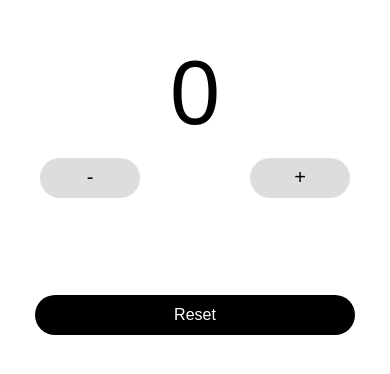
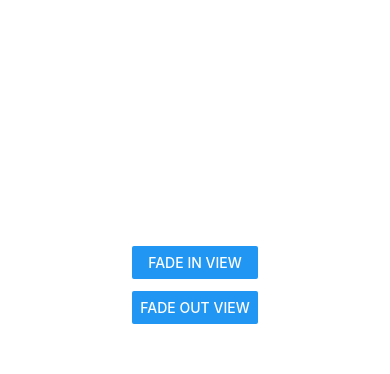
Before and after one commit to Jasmin7102/Project, a React Native app: screen / in a window 390 px wide. Shown: the part 174-548 px from the top of the page. Built offline with nearby package versions, Linux system fonts and the light colour scheme.

Commit message:
Initial Commit

```diff
--- a/App.js
+++ b/App.js
@@ -1,177 +1,69 @@
-import React, {Component} from 'react';
-import {View, Text, SafeAreaView, Button, TouchableOpacity, Alert, StyleSheet } from 'react-native';
-import CounterValue from './CounterValue';
+import React, { Component } from "react";
+import { Animated, Text, View, StyleSheet, Button, SafeAreaView } from "react-native";
 
 class App extends Component {
+  // fadeAnim will be used as the value for opacity. Initial Value: 0
+  state = {
+    fadeAnim: new Animated.Value(0)
+  };
 
-  constructor(props){
-    super(props);
-    this.state = { counter: 0 };
-    console.log("calling the constructor");
-  }
+  fadeIn = () => {
+    // Will change fadeAnim value to 1 in 5 seconds
+    Animated.timing(this.state.fadeAnim, {
+      toValue: 1,
+      duration: 5000
+    }).start();
+  };
 
-  static getDerivedStateFromProps(props, state){
-    console.log("inside getDerivedStateFromProps()");
-    return null;
-  }
+  fadeOut = () => {
+    // Will change fadeAnim value to 0 in 3 seconds
+    Animated.timing(this.state.fadeAnim, {
+      toValue: 0,
+      duration: 3000
+    }).start();
+  };
 
-  onIncrement = () => {
-    if (this.state.counter >= 10){
-      Alert.alert("Value of counter cannot be incremented");
-    }
-    else{
-      this.setState({
-        counter : this.state.counter + 1
-      })
-    }
-  }
-  onDecrement = () => {
-    if (this.state.counter <= 0){
-      Alert.alert("Value of counter cannot be less than 0");
-    }
-    else{
-      this.setState({
-        counter : this.state.counter - 1
-      }
-      )
-    }
-  }
-
-  onReset = () => {
-    this.setState({
-      counter : this.state.counter = 0
-    })
-  }
-
-  render(){
-    console.log("calling the render()");
-    const { counter } = this.state;
-    return(
+  render() {
+    return (
       <SafeAreaView style={styles.container}>
-        <View>
-          <Text style={styles.title}>
-            Counter Application
-          </Text>
-          <CounterValue counter={this.state.counter}/>
-
-
-          <TouchableOpacity
-          style={styles.Decrement}
-          onPress={this.onDecrement}
-          >
-          <Text style= {styles.text}>-</Text>
-          </TouchableOpacity>
-          <TouchableOpacity
-          style={styles.Increment}
-          onPress={this.onIncrement}
-          >
-          <Text style= {styles.text}>+</Text>
-          </TouchableOpacity>
+        <Animated.View
+          style={[
+            styles.fadingContainer,
+            {
+              // Bind opacity to animated value
+              opacity: this.state.fadeAnim
+            }
+          ]}
+        >
+          <Text style={styles.fadingText}>Fading View!</Text>
+        </Animated.View>
+        <View style={styles.buttonRow}>
+          <Button title="Fade In View" onPress={this.fadeIn} />
+          <Button title="Fade Out View" onPress={this.fadeOut} />
         </View>
-      <View>
-         <TouchableOpacity
-           style={styles.button}
-           onPress={this.onReset}
-         >
-           <Text style={styles.reset}>Reset</Text>
-         </TouchableOpacity>
-      </View>
       </SafeAreaView>
     );
   }
-  componentDidMount(){
-    console.log("calling the DidMount()");
-  }
-
-  static getDerivedStateFromProps(props, state){
-    console.log("calling getDerivedStateFromProps()");
-    return null;
-  }
-
-  shouldComponentUpdate() {
-    console.log("calling shouldComponentUpdate()")
-    return true;
-  }
-
-  getSnapshotBeforeUpdate(prevProps, prevState) {
-    console.log("calling getSnapshotBeforeUpdate()");
-    return null;
-  }
-
-  componentDidUpdate() {
-    console.log("calling the DidUpdate()");
-  }
-
-  componentWillUnmount() {
-    console.log("calling the WillUnmount()");
-  }
 }
-
-export default App;
 
 const styles = StyleSheet.create({
   container: {
-    flex: 0,
-    justifyContent: 'center',
+    flex: 1,
+    alignItems: "center",
+    justifyContent: "center"
+  },
+  fadingContainer: {
+    padding: 20,
+    backgroundColor: "powderblue"
+  },
+  fadingText: {
+    fontSize: 28
+  },
+  buttonRow: {
+    flexBasis: 100,
+    justifyContent: "space-evenly",
+    marginVertical: 16
+  }
+});
 
-
-  },
-
-  title: {
-    top: 20,
-    textAlign: 'center',
-    fontSize: 30,
-    fontWeight: 'bold',
-    fontFamily: 'arial',
-  },
-
-  Decrement: {
-    alignItems: 'center',
-    backgroundColor: '#DDDDDD',
-    borderRadius: 20,
-    justifyContent: 'center',
-    position: 'absolute',
-    top: 400,
-    marginLeft: 40,
-    width: 100,
-    height: 40,
-    padding: 10,
-  },
-
-  text: {
-    fontSize: 20,
-    color: '#000000',
-    fontFamily: 'arial',
-  },
-
-  Increment: {
-    alignItems: 'center',
-    backgroundColor:'#DDDDDD',
-    borderRadius: 20,
-    justifyContent: 'center',
-    position: 'absolute',
-    top: 400,
-    marginLeft: 250,
-    width: 100,
-    height: 40,
-  },
-
-  button: {
-    alignItems: 'center',
-    backgroundColor: '#000000',
-    borderRadius: 20,
-    justifyContent: 'center',
-    position: 'absolute',
-    top: 400,
-    marginLeft: 35,
-    width: 320,
-    height: 40,
-  },
-
-  reset: {
-    color: '#FFFFFF',
-    fontSize: 16,
-    fontFamily: 'arial',
-  }
-
-})
+export default App;
--- a/CounterValue.js
+++ /dev/null
@@ -1,62 +0,0 @@
-import React, {Component} from 'react';
-import {View, Text, SafeAreaView, Button, TouchableOpacity, Alert, StyleSheet } from 'react-native';
-
-class CounterValue extends Component {
-    constructor(props){
-        super(props);
-        console.log("calling the child constructor");
-        this.state= {}
-    }
-
-    static getDerivedStateFromProps(props, state){
-        console.log("inside getDerivedStateFromProps()");
-        return null;
-    }
-
-    render(){
-        console.log("calling the child render()");
-        return (
-            <Text style={styles.count}>
-            {this.props.counter}
-          </Text>
-        )
-    }
-    componentDidMount(){
-        console.log("calling the child DidMount()");
-    }
-
-    static getDerivedStateFromProps(props, state){
-        console.log("calling child getDerivedStateFromProps()");
-        return null;
-    }
-
-    shouldComponentUpdate() {
-        console.log("calling child shouldComponentUpdate()")
-        return true;
-    }
-
-    getSnapshotBeforeUpdate(prevProps, prevState) {
-        console.log("calling child getSnapshotBeforeUpdate()");
-        return null;
-    }
-
-    componentDidUpdate() {
-        console.log("calling the child DidUpdate()");
-    }
-
-    componentWillUnmount() {
-        console.log("calling the child WillUnmount()");
-    }
-}
-
-export default CounterValue;
-
-const styles = StyleSheet.create({
-    count: {
-        top: 250,
-        padding: 0,
-        fontSize: 90,
-        textAlign: 'center',
-        fontFamily: 'arial',
-      }
-})
```
